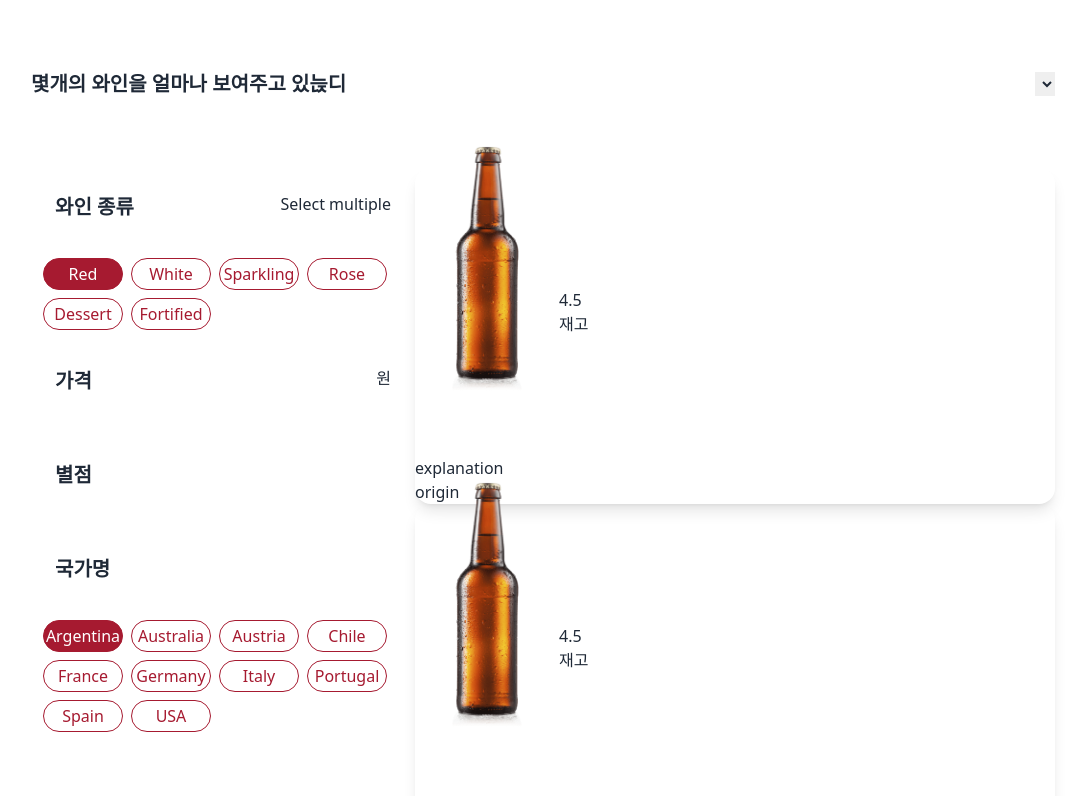
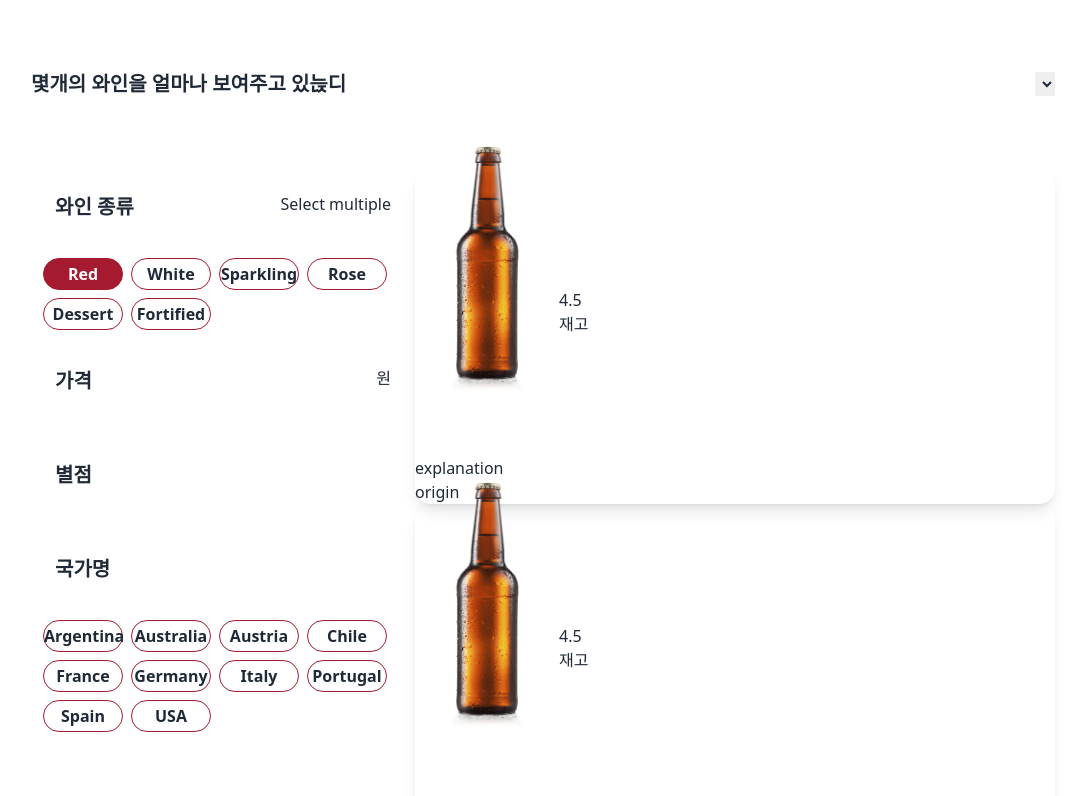
Before and after one commit to DIDIANDMA/disefront, a React (Create React App) app: page / in a window 1280 px wide. Shown: the top 796 px of the page, without its empty margins (97-1183 px from the left). Built offline with nearby package versions, Linux system fonts and the light colour scheme.

Commit message:
✨ 버튼 컴포넌트 로직 수정

```diff
--- a/src/components/Btn/Btn.js
+++ b/src/components/Btn/Btn.js
@@ -1,13 +1,14 @@
-const Btn = ({ children, isSelected, id, handleClick }) => {
-  const isSame = isSelected.id === parseInt(id);
+const Btn = ({ children, isSelected, id, handleClick, name }) => {
+  const isSame = isSelected.map(items => items.content).includes(name);
   const result = isSame
-    ? "  bg-mainColor  text-backGoround"
-    : " bg-backGround   text-mainColor";
+    ? "  bg-mainColor  text-backGoround "
+    : " bg-backGround";
   return (
     <button
+      name={name}
       id={id}
       onClick={e => handleClick(e)}
-      className={`w-20 h-8 border border-mainColor rounded-3xl m-1 ${result} `}
+      className={`w-20 h-8 border border-mainColor rounded-3xl m-1 font-semibold${result}`}
     >
       {children}
     </button>
--- a/src/pages/ProductList/FilterList/FilterList.js
+++ b/src/pages/ProductList/FilterList/FilterList.js
@@ -5,16 +5,22 @@ import Btn from "../../../components/Btn/Btn";
 const FilterList = () => {
   const [isLoading, setIsLoading] = useState(false);
   const [btnData, setBtnData] = useState([]);
-  const [isSelected, setIsSelected] = useState({ id: 1 });
+  const [isSelected, setIsSelected] = useState([{ id: 1, content: "Red" }]);
 
   const handleClick = e => {
-    const { id } = e.target;
-    if (isSelected.id === parseInt(id)) {
-      return;
-    } else
-      setIsSelected({
-        id: parseInt(id),
-      });
+    const { id, name } = e.target;
+    const check = isSelected.find(item => item.content === name);
+    if (check) {
+      setIsSelected(isSelected.filter(items => items.content !== name));
+    } else {
+      setIsSelected(prev => [
+        ...prev,
+        {
+          id: parseInt(id),
+          content: name,
+        },
+      ]);
+    }
   };
 
   useEffect(() => {
@@ -44,6 +50,7 @@ const FilterList = () => {
                   const { id, content } = txt;
                   return (
                     <Btn
+                      name={content}
                       key={id}
                       id={id}
                       isSelected={isSelected}
```
